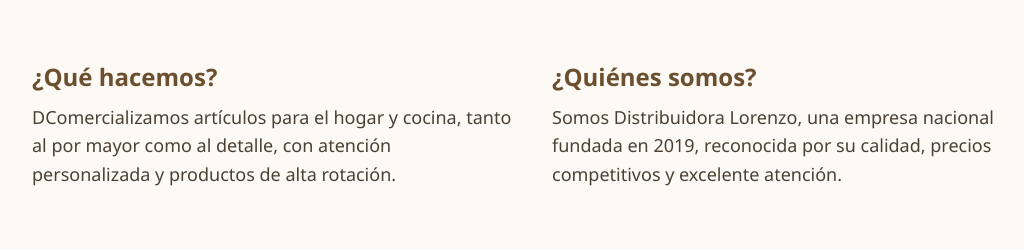
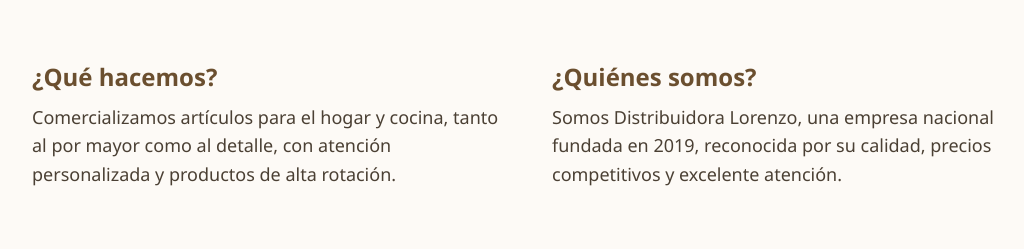
Before and after one commit to ana0066/Distribuidora_Lorenzo, a PHP site: page /Distribuidora_Lorenzo/nosotros.php in a window 1280 px wide. Shown: the part 1964-2214 px from the top of the page, without its empty margins (108-1132 px from the left). Run offline with PHP 8.4, Linux system fonts and the light colour scheme; data that the repository does not hold is empty; some libraries are stand-ins or nearby versions.

Commit message:
Merge branch 'main' of https://github.com/ana0066/Distribuidora_Lorenzo

```diff
--- a/html/nosotros.php
+++ b/html/nosotros.php
@@ -93,7 +93,7 @@
         <div class="more-info">
           <div class="text-block">
             <h3>¿Qué hacemos?</h3>
-            <p>DComercializamos artículos para el hogar y cocina, tanto al por mayor como al detalle,
+            <p>Comercializamos artículos para el hogar y cocina, tanto al por mayor como al detalle,
               con atención personalizada y productos de alta rotación.</p>
           </div>
           <div class="text-block">
```
